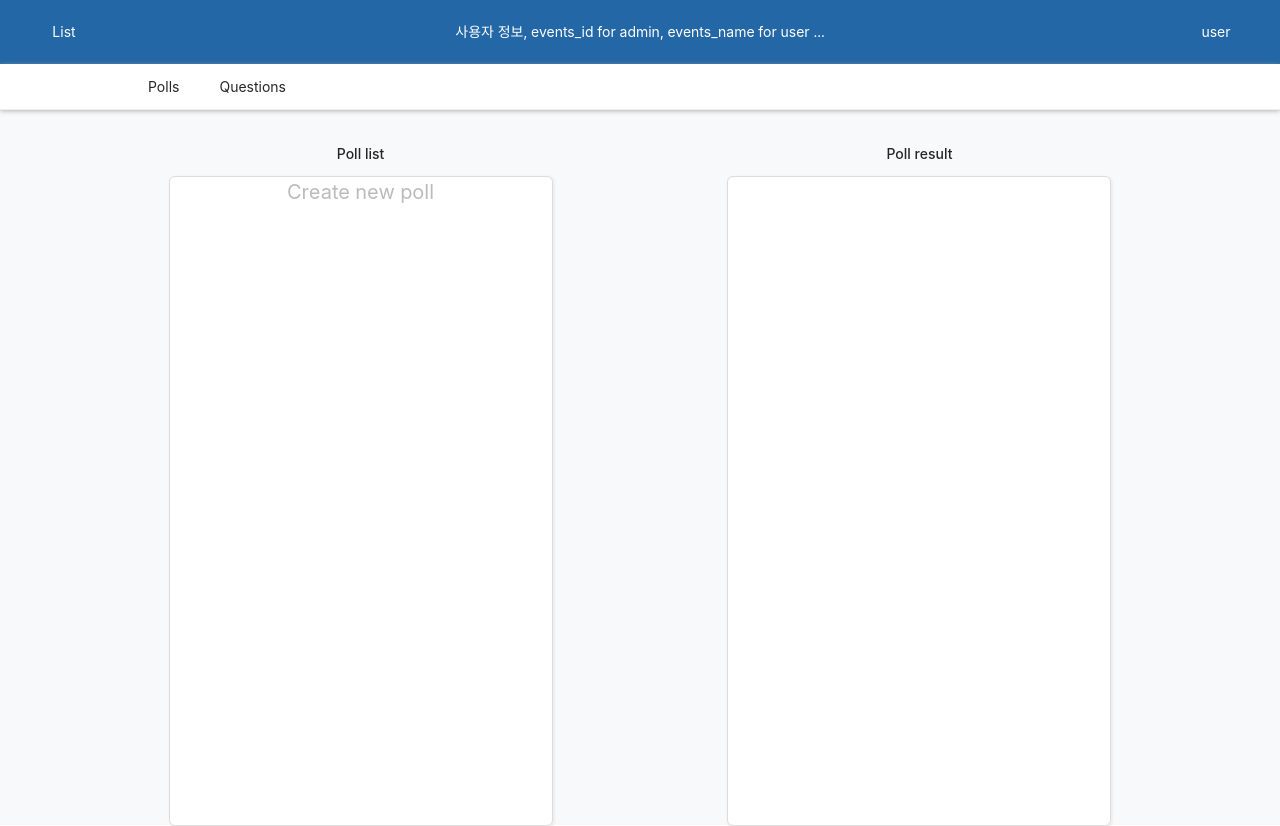
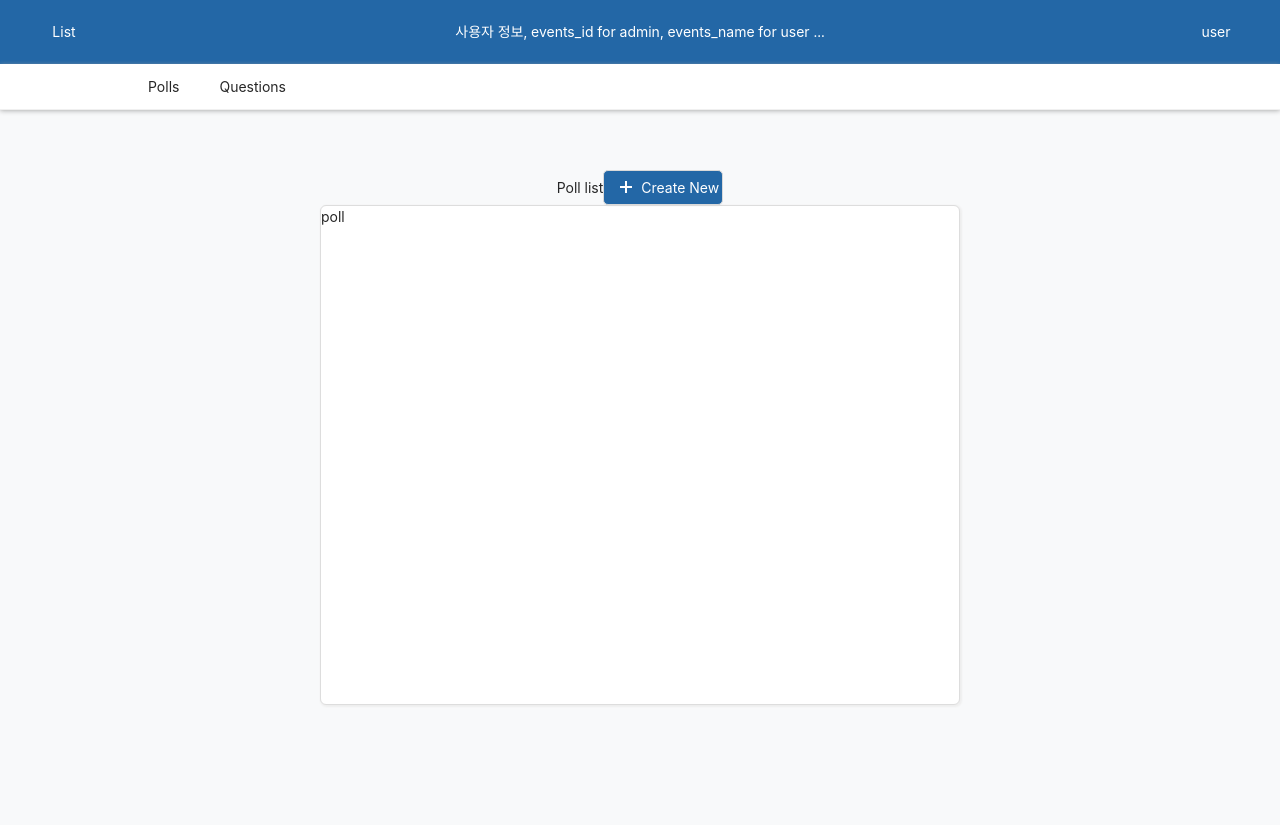
Before and after one commit to heokyeongju/bliond-FE, a React (Create React App) app: page /event/1/polls in a window 1280 px wide. Built offline with nearby package versions, Linux system fonts and the light colour scheme; a small style sheet from the web is missing.

Commit message:
poll page 기초 작업

```diff
--- a/src/Event/Poll.css
+++ b/src/Event/Poll.css
@@ -2,31 +2,27 @@
   display: flex;
 }
 
-#PollList, #PollResult {
-    width : 30%;
-    margin : 1% 0.5%;
+#PollList {
+  min-width: 350px;
+  margin-top: 30px;
+  width: 50%;
   position: relative;
-    display: inline-block;
 }
 
-.box {
-    margin-top : 3%;
-    height : 650px; /* 비율로 수정 SOS... */
-    border : 1px solid #ddd;
+.PollBox {
+  height: 500px;
+  border: 1px solid #ddd;
   border-radius: 6px;
   background-color: white;
   display: flex;
   box-shadow: 1px 1px 2px 1px #eee;
-
-    position: relative;
 }
 
-.pollCreate{
-    width: 100%;
-    height: 30px;
-    display: block;
-    position: absolute; /*???*/
-    color : #bbb;
-    font-size: 20px;
-    align-items: center;
+.button {
+  background-color: #2367a6;
+  width: 120px;
+  height: 35px;
+  border-radius: 5px;
+  color: white;
+  align-self: flex-end;
 }
--- a/src/Event/Poll.js
+++ b/src/Event/Poll.js
@@ -1,4 +1,5 @@
-import { Checkbox, Col, Row } from 'antd';
+import { Button, Checkbox, Col, Row } from 'antd';
+import { PlusOutlined } from '@ant-design/icons';
 import './Poll.css';
 
 const onChange = (checkedValues) => {
@@ -15,21 +16,15 @@ function Poll() {
         marginTop: '100px',
         paddingTop: '30px',
         display: 'flex',
-        justifyContent: 'space-evenly',
+        justifyContent: 'center',
         flexWrap: 'wrap',
       }}>
       <div id="PollList">
-        <h4>Poll list</h4>
-        <div className="box">
-          <div className="pollCreate">
-            <p>Create new poll</p>
-          </div>
-        </div>
-      </div>
-
-      <div id="PollResult">
-        <h4>Poll result</h4>
-        <div className="box"></div>
+        <span>Poll list</span>
+        <Button icon={<PlusOutlined />} className="button">
+          Create New
+        </Button>
+        <div className="PollBox"> poll </div>
       </div>
     </div>
   );
```
Lines whose indentation alone changed are shown as unchanged.
